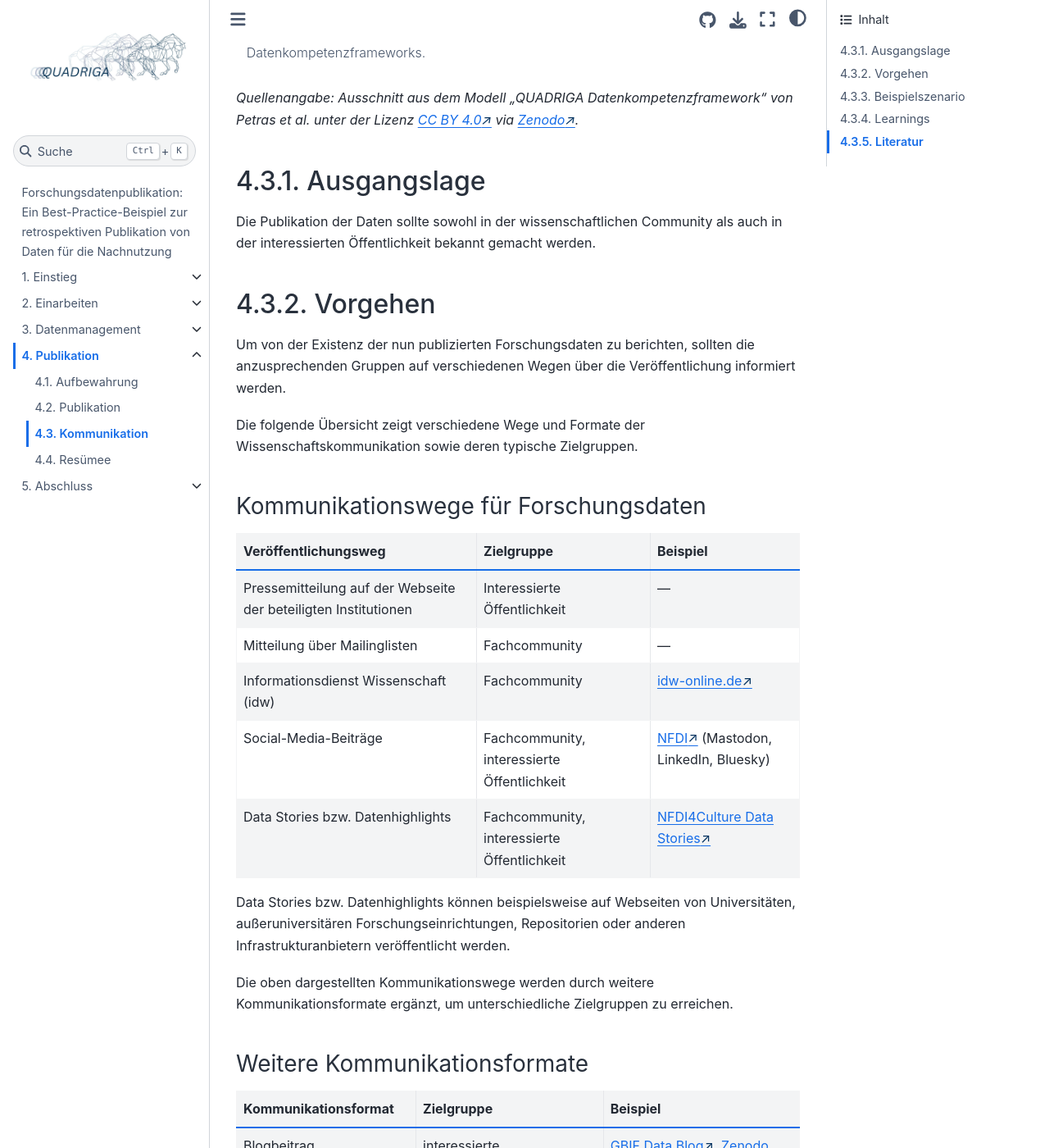
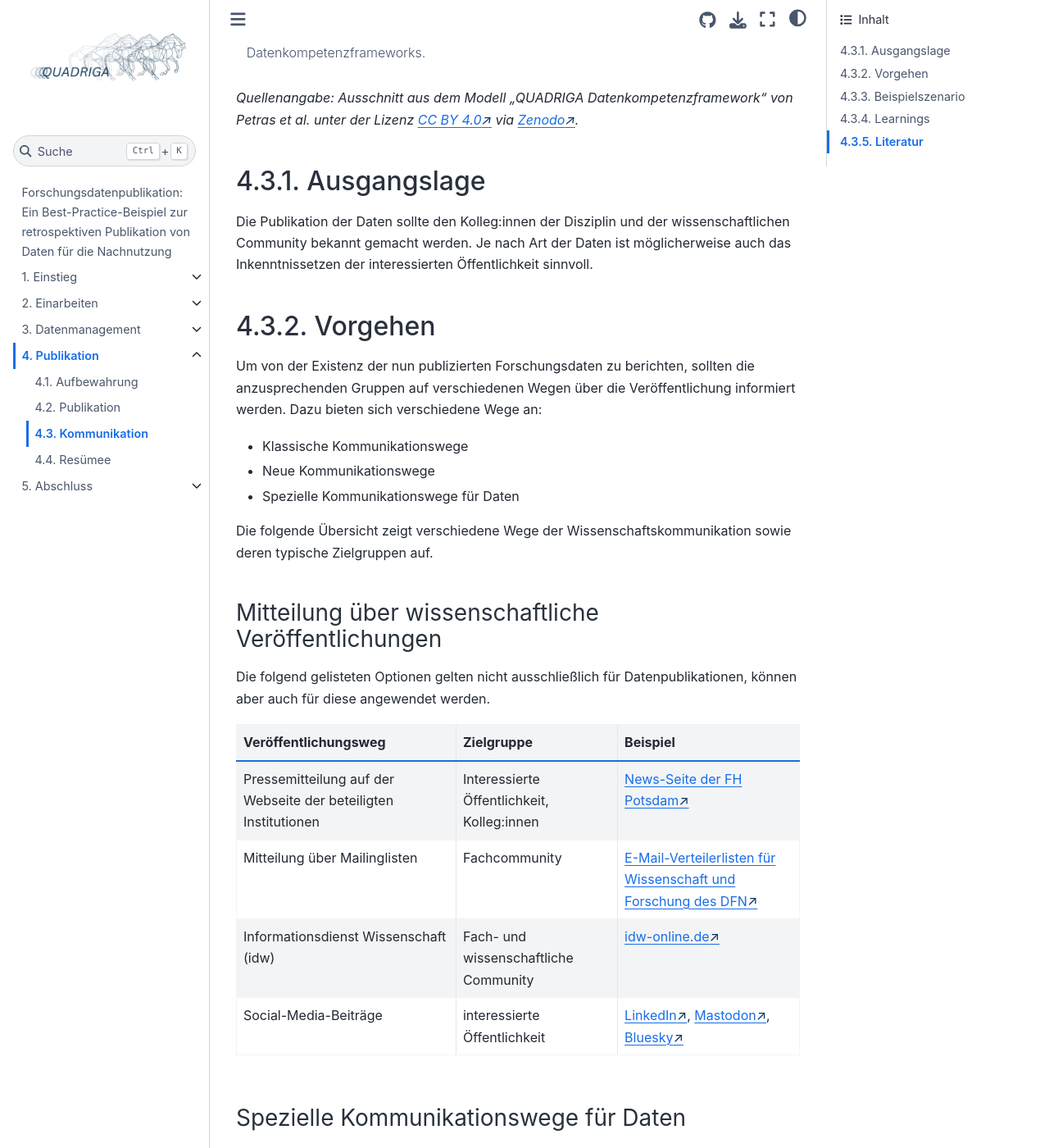
Before and after one commit to quadriga-dk/Tabelle-Fallstudie-4, a Jupyter Book: the page built from Kapitel4_Publikation/kommunikation.md, in a window 1280 px wide and 1400 px high, scrolled down 488 px. Shown: the whole window at 82% size. Built offline with Jupyter Book 1.0.4 settings and Sphinx 7.4.7 and the Sphinx Book theme 1.1.4, drawn with Linux system fonts in a browser that asks for light colours; some of the changed text lies outside the part shown.

Commit message:
update chapter 4.3

````diff
--- a/Kapitel4_Publikation/kommunikation.md
+++ b/Kapitel4_Publikation/kommunikation.md
@@ -15,25 +15,41 @@ Die Kompetenz 5.3 Kommunikation des QUADRIGA Datenkompetenzframeworks.
 
 ## Ausgangslage
 
-Die Publikation der Daten sollte sowohl in der wissenschaftlichen Community als auch in der interessierten Öffentlichkeit bekannt gemacht werden.
+Die Publikation der Daten sollte den Kolleg:innen der Disziplin und der wissenschaftlichen Community bekannt gemacht werden. Je nach Art der Daten ist möglicherweise auch das Inkenntnissetzen der interessierten Öffentlichkeit sinnvoll.
 
 ## Vorgehen
 
-Um von der Existenz der nun publizierten Forschungsdaten zu berichten, sollten die anzusprechenden Gruppen auf verschiedenen Wegen über die Veröffentlichung informiert werden.
+Um von der Existenz der nun publizierten Forschungsdaten zu berichten, sollten die anzusprechenden Gruppen auf verschiedenen Wegen über die Veröffentlichung informiert werden. Dazu bieten sich verschiedene Wege an:
 
-Die folgende Übersicht zeigt verschiedene Wege und Formate der Wissenschaftskommunikation sowie deren typische Zielgruppen.
+- Klassische Kommunikationswege
+- Neue Kommunikationswege
+- Spezielle Kommunikationswege für Daten
 
-### Kommunikationswege für Forschungsdaten
+Die folgende Übersicht zeigt verschiedene Wege der Wissenschaftskommunikation sowie deren typische Zielgruppen auf.
+
+### Mitteilung über wissenschaftliche Veröffentlichungen
+
+Die folgend gelisteten Optionen gelten nicht ausschließlich für Datenpublikationen, können aber auch für diese angewendet werden.
 
 | Veröffentlichungsweg | Zielgruppe | Beispiel |
 |---|---|---|
-| Pressemitteilung auf der Webseite der beteiligten Institutionen | Interessierte Öffentlichkeit | — |
-| Mitteilung über Mailinglisten | Fachcommunity | — |
-| Informationsdienst Wissenschaft (idw) | Fachcommunity | <a href="https://idw-online.de/" class="external-link" target="_blank">idw-online.de</a> |
-| Social-Media-Beiträge | Fachcommunity, interessierte Öffentlichkeit | <a href="https://www.nfdi.de/" class="external-link" target="_blank">NFDI</a> (Mastodon, LinkedIn, Bluesky) |
-| Data Stories bzw. Datenhighlights | Fachcommunity, interessierte Öffentlichkeit | <a href="https://datastories.nfdi4culture.de/" class="external-link" target="_blank">NFDI4Culture Data Stories</a> |
+| Pressemitteilung auf der Webseite der beteiligten Institutionen | Interessierte Öffentlichkeit, Kolleg:innen | <a href="https://www.fh-potsdam.de/aktuelles-medien/news" class="external-link" target="_blank">News-Seite der FH Potsdam</a> |
+| Mitteilung über Mailinglisten | Fachcommunity | <a href="https://www.listserv.dfn.de/sympa" class="external-link" target="_blank">E-Mail-Verteilerlisten für Wissenschaft und Forschung des DFN</a> |
+| Informationsdienst Wissenschaft (idw) | Fach- und wissenschaftliche Community | <a href="https://idw-online.de/" class="external-link" target="_blank">idw-online.de</a> |
+| Social-Media-Beiträge | interessierte Öffentlichkeit | <a href="https://www.linkedin.com//" class="external-link" target="_blank">LinkedIn</a>, <a href="https://joinmastodon.org/de" class="external-link" target="_blank">Mastodon</a>, <a href="https://bsky.app/" class="external-link" target="_blank">Bluesky</a> |
 
-Data Stories bzw. Datenhighlights können beispielsweise auf Webseiten von Universitäten, außeruniversitären Forschungseinrichtungen, Repositorien oder anderen Infrastrukturanbietern veröffentlicht werden.
+### Spezielle Kommunikationswege für Daten
+
+Für Daten haben sich einige spezifische Kommunikationswege herausgebildet. Data Stories oder Datenhighlights können auf verschiedenen Webseiten (Universitäten, außeruniversitären Forschungseinrichtungen, Repositorien oder andere Infrastrukturanbieter) veröffentlicht werden.
+
+```{admonition} Data Stories
+:class: hinweis
+Data Stories sind relativ kurze Zusammenfassungen von Erkenntnissen, die unter Einbindungen von prägnanten Visualisierungen komplexe Zusammenhänge verständlich vermitteln. Siehe auch <a href="https://de.wikipedia.org/wiki/Data_Storytelling" class="external-link" target="_blank">Wikipedia</a>.
+```
+| Veröffentlichungsweg | Zielgruppe | Beispiel |
+|---|---|---|
+| Data Stories | Fach- und Wissenschaftscommunity, interessierte Öffentlichkeit | <a href="https://data.europa.eu/en/publications/datastories" class="external-link" target="_blank">Europäisches Datenportal data.europa.eu</a>, <a href="https://www.dfg.de/de/aktuelles/zahlen-fakten/evaluation-studien-monitoring/data-stories" class="external-link" target="_blank">DFG</a> |
+| Datenhighlights | Fachcommunity, interessierte Öffentlichkeit | - |
 
 Die oben dargestellten Kommunikationswege werden durch weitere Kommunikationsformate ergänzt, um unterschiedliche Zielgruppen zu erreichen.
 
@@ -41,18 +57,17 @@ Die oben dargestellten Kommunikationswege werden durch weitere Kommunikationsfor
 
 | Kommunikationsformat | Zielgruppe | Beispiel |
 |---|---|---|
-| Blogbeitrag | interessierte Fachöffentlichkeit | <a href="https://data-blog.gbif.org/" class="external-link" target="_blank">GBIF Data Blog</a>, <a href="https://blog.zenodo.org/" class="external-link" target="_blank">Zenodo Blog</a> |
-| Konferenzbeitrag oder Poster | Fachcommunity | <a href="https://www.nfdi.de/cordi-2025/" class="external-link" target="_blank">CoRDI</a> |
+| Blogbeitrag | Fachcommunity, interessierte Fachöffentlichkeit | <a href="https://www.hermes-hub.de/aktuelles/blog/index.html" class="external-link" target="_blank">Datenkompetenzzentrum HERMES</a> |
+| Konferenzbeitrag oder Poster | Fachcommunity | - |
 | Webinar | Fachcommunity und Praxis | <a href="https://www.rd-alliance.org/news/rda-europes-regional-webinar-series/" class="external-link" target="_blank">RDA Europe</a> |
-| Podcast | interessierte Öffentlichkeit | <a href="https://open.spotify.com/show/2oILWXTRoR9zv9kEtYi5cx" class="external-link" target="_blank">Datenliebe</a> |
-| Data Paper | Forschende und Datennachnutzende | *Scientific Data*, *Data in Brief*, <a href="https://www.gbif.org/data-papers" class="external-link" target="_blank">GBIF Data Papers</a> |
+| Podcast | interessierte Öffentlichkeit, Fachcommunity | <a href="https://open.spotify.com/show/2oILWXTRoR9zv9kEtYi5cx" class="external-link" target="_blank">Datenliebe</a> |
 
 ## Beispielszenario
 
 In dem in diesem Szenario skizzierten Fall der Veröffentlichung der Forschungsdaten aus dem Projekt Q-LCA fanden folgende Veröffentlichungswege Anwendung:
 
 - Ausgabe einer <a href="https://www.fh-potsdam.de/aktuelles-medien/news/klimaorientierte-planung-siedlungen-und-quartieren" class="external-link" target="_blank">Pressemitteilung</a> über die Webseite und den internen Mailverteiler der FH Potsdam über die Veröffentlichung der Forschungsdaten
-- Kommunikation zu Kolleg:innen (aus dem ehem. Projekt, aber auch an den beteiligten Einrichtungen)
+- Mitteilung über <a href="https://lnkd.in/p/dvcgr9jY" class="external-link" target="_blank">LinkedIn</a>
 
 Was ist zu beachten?
 - Rücksprache mit Förderern (in diesem Falls BBSR)
````
Also changed, not shown: other parts of Kapitel4_Publikation/kommunikation.md (+1 -1 lines), Kapitel4_Publikation/resumee.md (+2 -1 lines).
